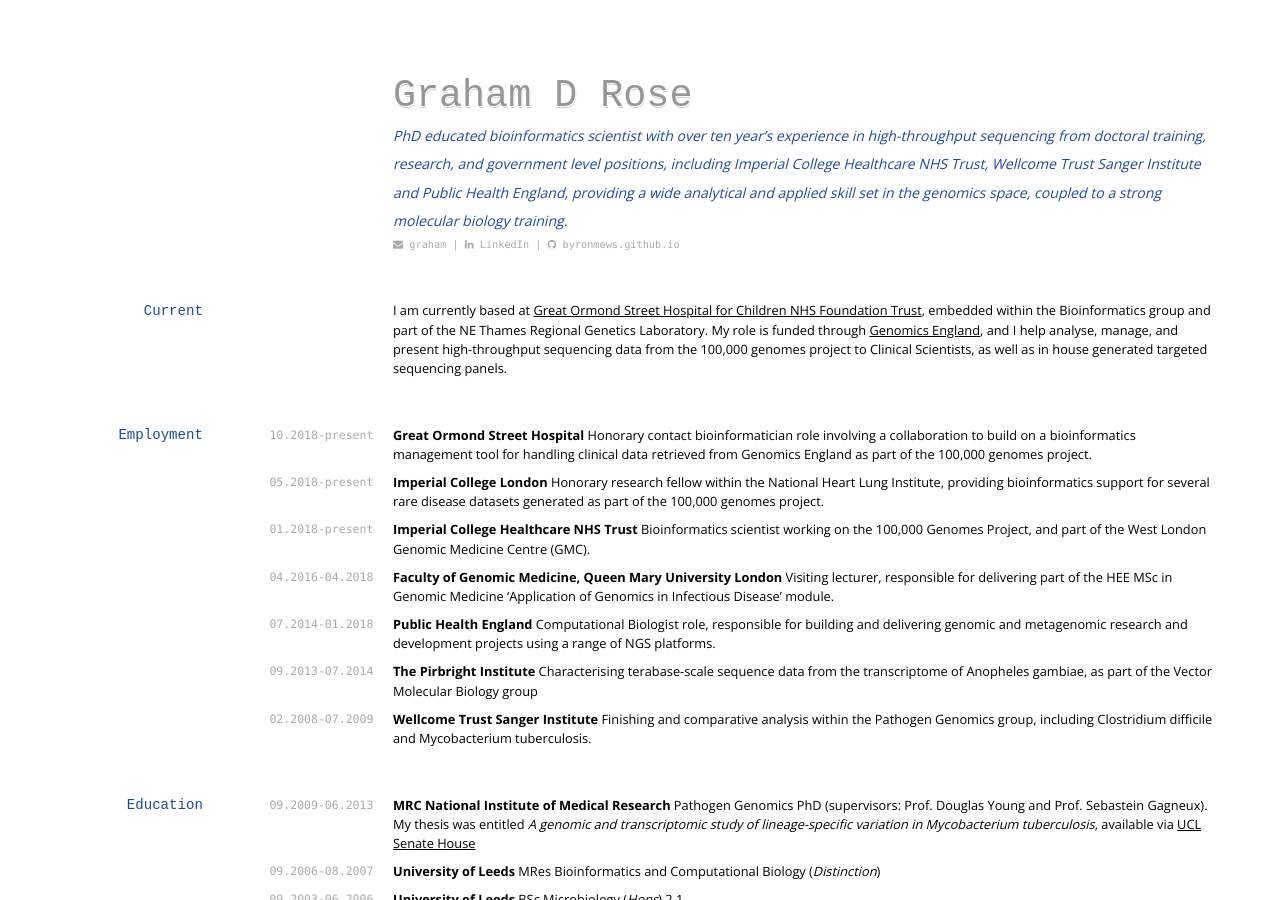
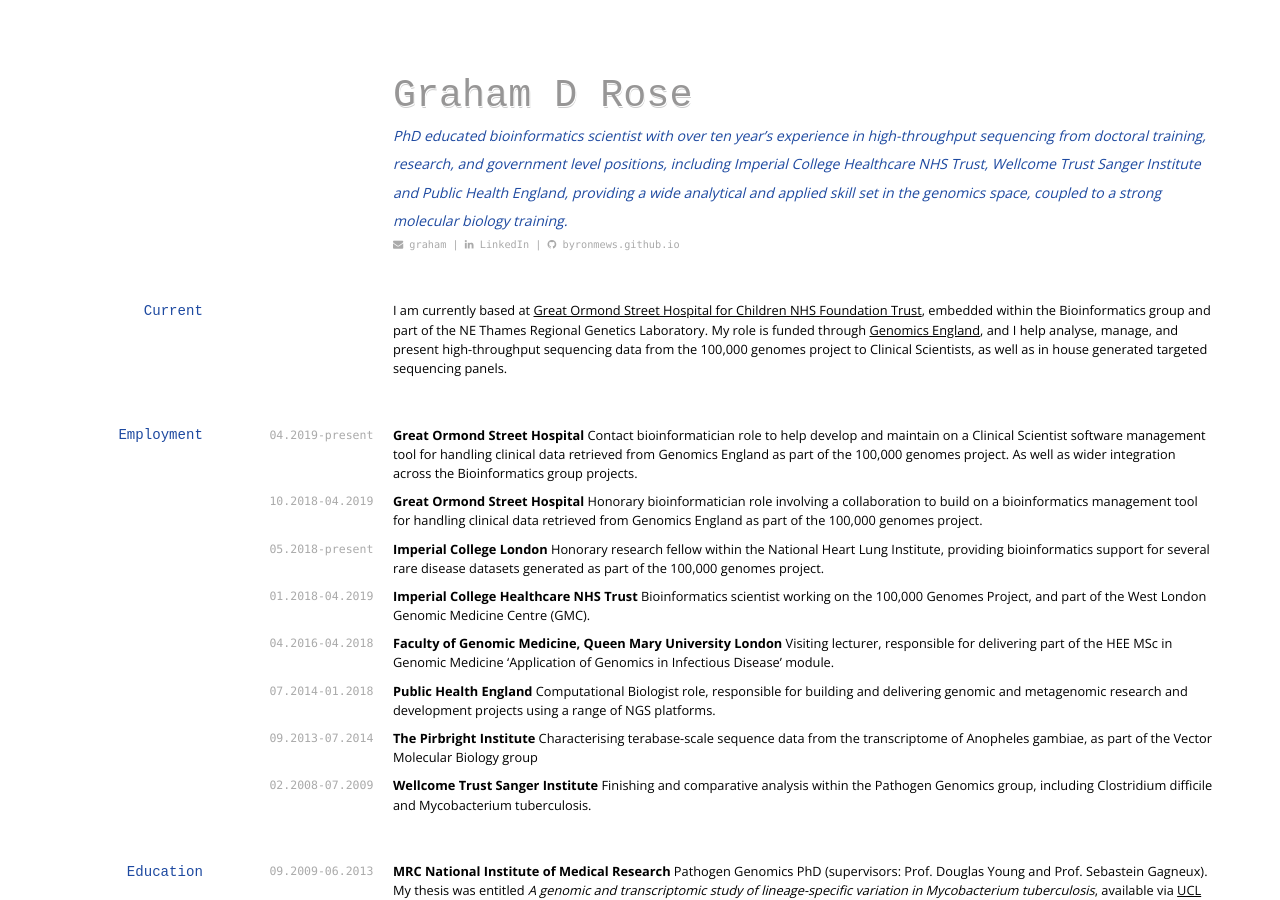
Before and after one commit to byronmews/cv, a Jekyll site: the page built from index.md, in a window 1280 px wide and 900 px high. Built offline with Jekyll 4.4.1, drawn with Linux system fonts in a browser that asks for light colours; nearby versions of some CDN libraries; some web fonts are replaced.

Commit message:
Update index.md
Employment update

```diff
--- a/index.md
+++ b/index.md
@@ -20,13 +20,16 @@ I am currently based at [Great Ormond Street Hospital for Children NHS Foundatio
 
 ## Employment
 
-`10.2018-present`
-__Great Ormond Street Hospital__ Honorary contact bioinformatician role involving a collaboration to build on a bioinformatics management tool for handling clinical data retrieved from Genomics England as part of the 100,000 genomes project.
+`04.2019-present`
+__Great Ormond Street Hospital__ Contact bioinformatician role to help develop and maintain on a Clinical Scientist software management tool for handling clinical data retrieved from Genomics England as part of the 100,000 genomes project. As well as wider integration across the Bioinformatics group projects.
+
+`10.2018-04.2019`
+__Great Ormond Street Hospital__ Honorary bioinformatician role involving a collaboration to build on a bioinformatics management tool for handling clinical data retrieved from Genomics England as part of the 100,000 genomes project.
 
 `05.2018-present`
 __Imperial College London__ Honorary research fellow within the National Heart Lung Institute, providing bioinformatics support for several rare disease datasets generated as part of the 100,000 genomes project.
 
-`01.2018-present`
+`01.2018-04.2019`
 __Imperial College Healthcare NHS Trust__ Bioinformatics scientist working on the 100,000 Genomes Project, and part of the West London Genomic Medicine Centre (GMC).
 
 `04.2016-04.2018`
```
